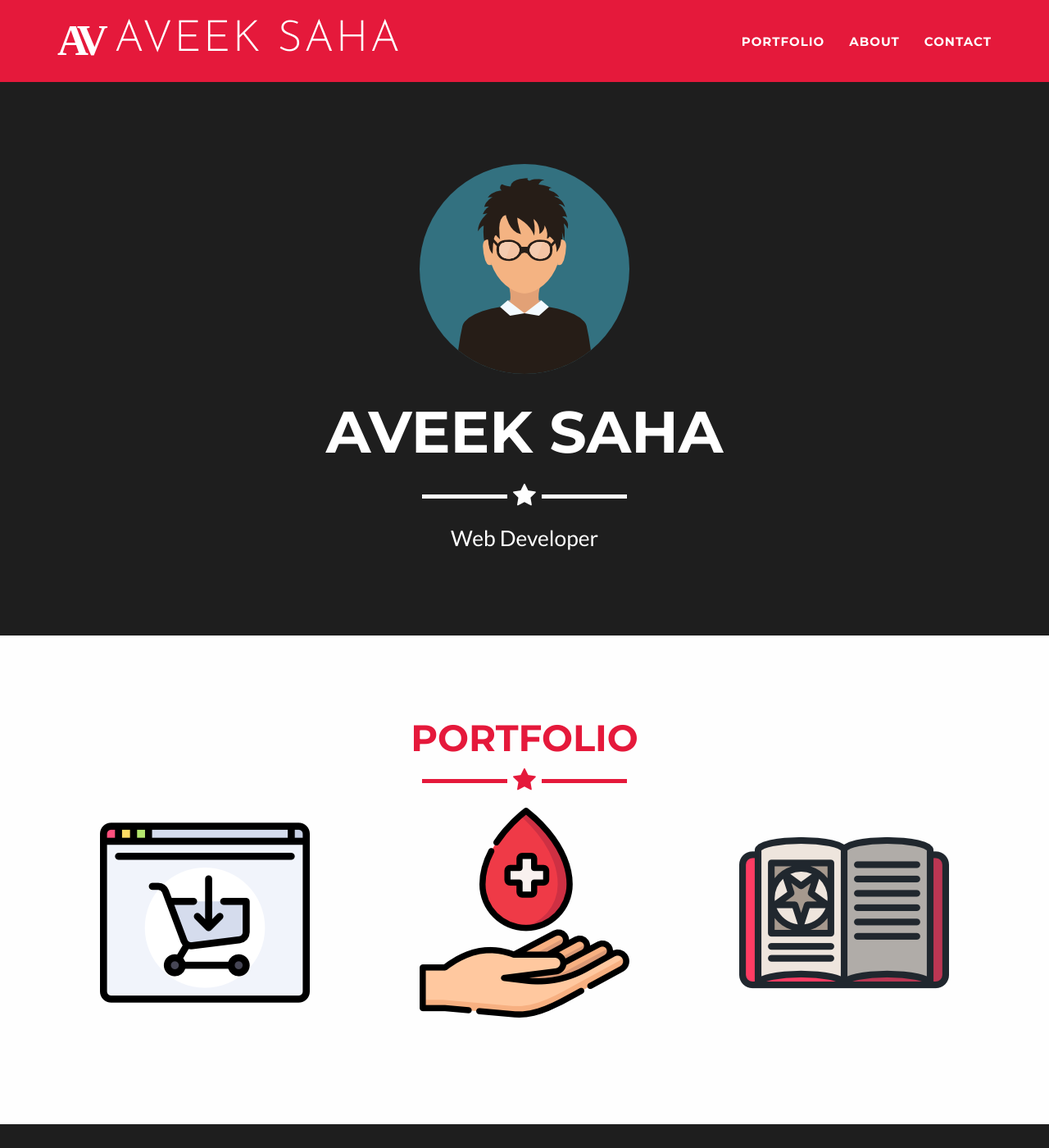
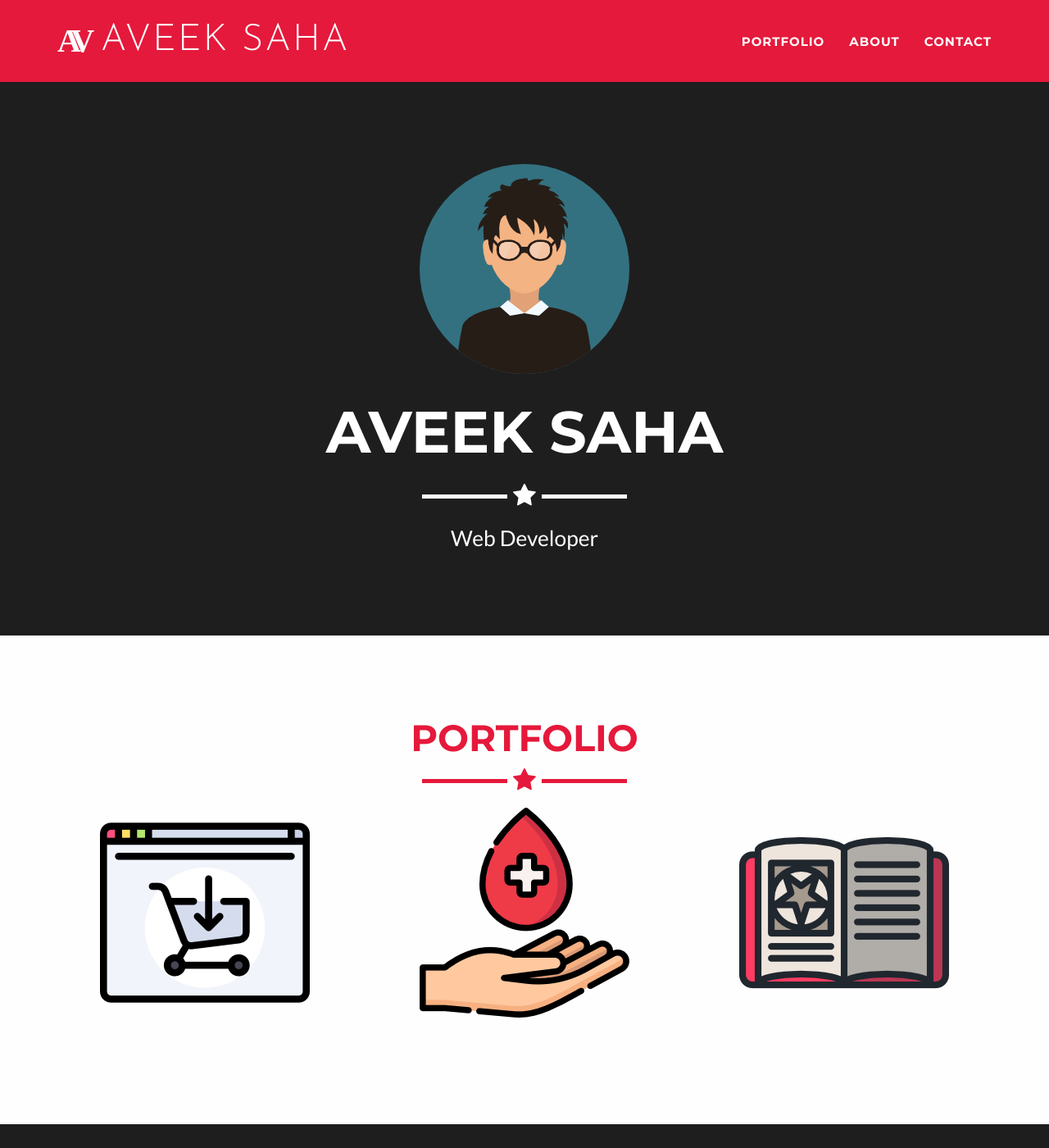
Before and after one commit to Aveek-Saha/Aveek-Saha.github.io, a Jekyll site: the page built from index.html, in a window 1280 px wide and 1400 px high. Shown: the whole window at 82% size. Built offline with Jekyll 4.4.1, drawn with Linux system fonts in a browser that asks for light colours; some web fonts are replaced.

Commit message:
Update main.css

```diff
--- a/_includes/css/main.css
+++ b/_includes/css/main.css
@@ -134,7 +134,6 @@ header .intro-text .skills {
     }
 
     .navbar-fixed-top .navbar-brand {
-        font-size: 3.5em;
         -webkit-transition: all .3s;
         -moz-transition: all .3s;
         transition: all .3s;
```
